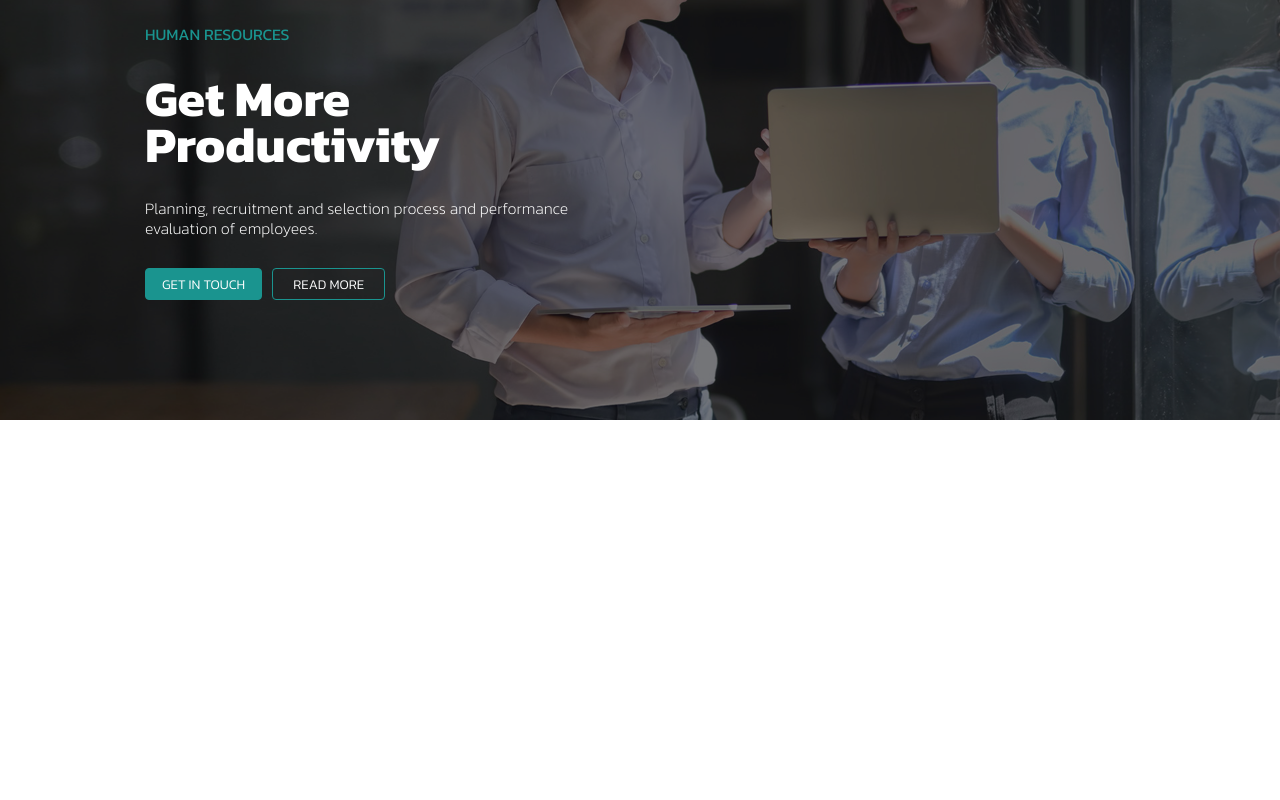
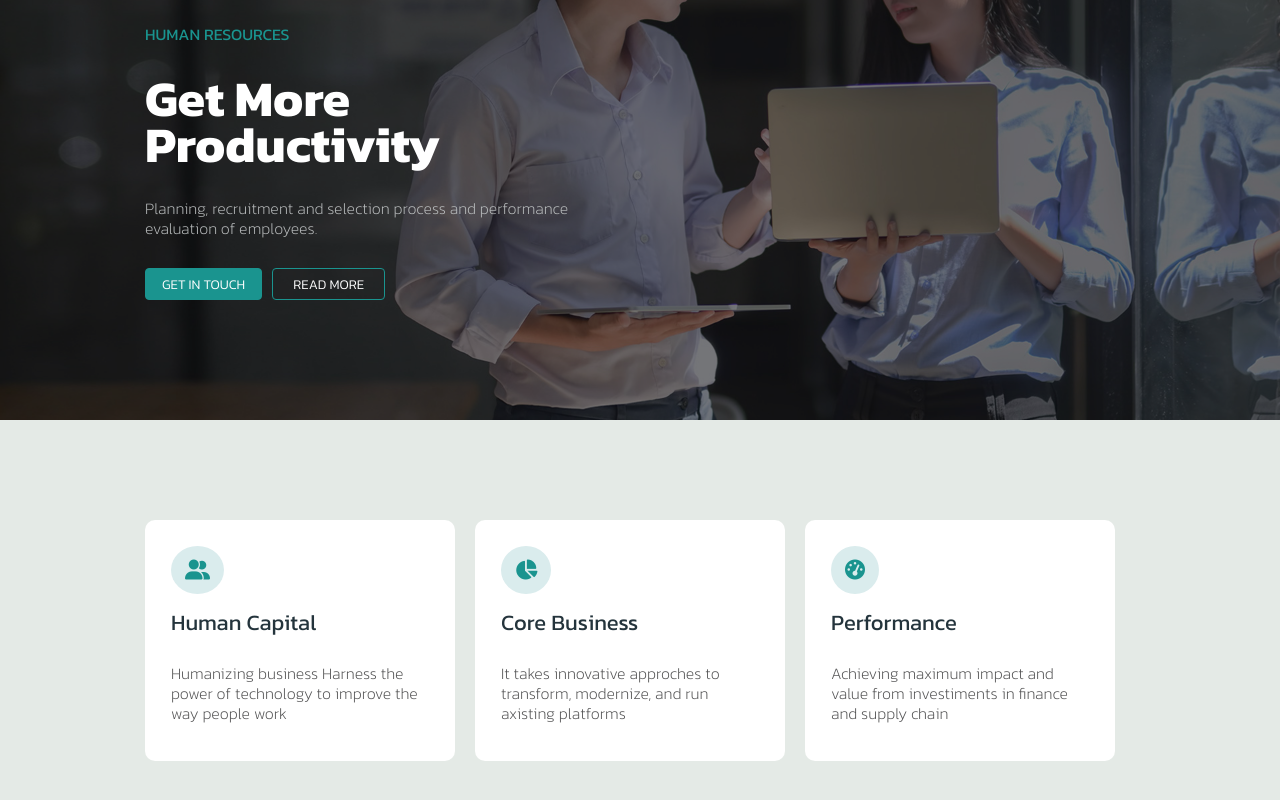
Before and after one commit to MonicaSerraWebDeveloper/proj-html-vuejs, a Vue app: page / in a window 1280 px wide. Shown: the part 208-1008 px from the top of the page. Before the commit the page ends 800 px from the top, so only its background shows below. Built offline with nearby package versions, Linux system fonts and the light colour scheme.

Commit message:
feat: add bullet points section in main

```diff
--- a/src/App.vue
+++ b/src/App.vue
@@ -1,10 +1,12 @@
 <script>
 
     import AppHeader from './components/AppHeader.vue'
+    import AppBulletPoint from './components/AppBulletPoint.vue'
 
     export default {
         components: {
-            AppHeader
+            AppHeader,
+            AppBulletPoint
         }
     }
 
@@ -12,6 +14,9 @@
 
 <template>
     <AppHeader></AppHeader>
+    <main>
+        <AppBulletPoint></AppBulletPoint>
+    </main>
 
 </template>
 
--- /dev/null
+++ b/src/components/AppBulletPoint.vue
@@ -0,0 +1,79 @@
+<script>
+
+    export default {
+        name: 'AppBulletPoint'
+    }
+
+</script>
+
+<template>
+    <div class="bullet-point-container">
+        <div class="container">
+            <div class="row">
+                <div class="col-33">
+                    <div class="card">
+                        <i class="fa-solid fa-user-group"></i>
+                        <h3>Human Capital</h3>
+                        <p>Humanizing business Harness the power of technology to improve the way people work</p>
+                    </div>
+                </div>
+                <div class="col-33">
+                    <div class="card">
+                        <i class="fa-solid fa-chart-pie"></i>
+                        <h3>Core Business</h3>
+                        <p>It takes innovative approches to transform, modernize, and run axisting platforms</p>
+                    </div>
+                </div>
+                <div class="col-33">
+                    <div class="card">
+                        <i class="fa-solid fa-gauge-high"></i>
+                        <h3>Performance</h3>
+                        <p>Achieving maximum impact and value from investiments in finance and supply chain</p>
+                    </div>
+                </div>
+
+            </div>
+        </div>
+    </div>
+
+</template>
+
+<style scoped lang="scss">
+
+    @use '../style/generic';
+    @use '../style/partials/variables' as *;
+
+
+    .bullet-point-container {
+        background-color: $greynurse;
+        padding: 100px 0;
+
+        .row {
+            gap: 20px;
+                .col-33 {
+                width: calc((100% / 3) - 20px);
+
+                .card > * {
+                    padding: 12px 0;
+                }
+                .card {
+
+                    i {
+                        font-size: 20px;
+                        padding: 14px;
+                        border-radius: 50%;
+                        color: $primary-color;
+                        background-color: #daeced;
+
+                    }
+                }
+
+            }
+
+        }
+
+
+    }
+
+
+</style>
--- a/src/components/AppHeader.vue
+++ b/src/components/AppHeader.vue
@@ -161,7 +161,7 @@
                 gap: 30px;
 
                 p {
-                    color: $white;
+                    color: $silversand;
                 }
 
                 .container-button {
--- a/src/style/generic.scss
+++ b/src/style/generic.scss
@@ -39,7 +39,7 @@ h2 {
 }
 
 h3 {
-    font-size: 24px;
+    font-size: 22px;
     font-weight: 400;
     color: $darkblue;
 }
@@ -68,7 +68,7 @@ h4 {
 p {
     font-size: 16px;
     font-weight: 200;
-    color: $darkblue;
+    color: $abbey;
     line-height: 20px;
 }
 
@@ -114,3 +114,9 @@ p {
 .gap {
     gap: 20px;
 }
+
+.card {
+    background-color: $white;
+    padding: 26px;
+    border-radius: 10px;
+}
```
